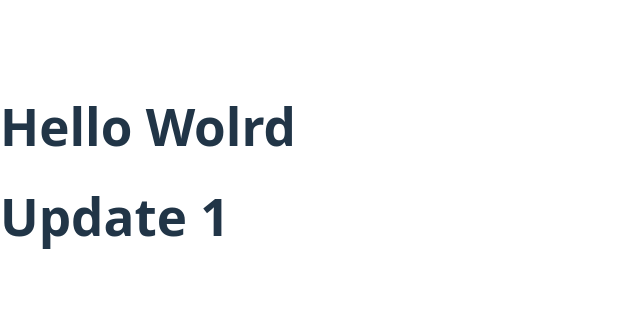
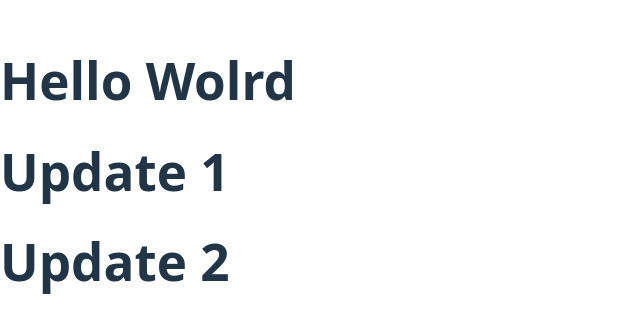
Before and after one commit to LennoNardo/test-github, a React (Vite) app: page / in a window 1280 px wide. Shown: the part 229-562 px from the top of the page, without its empty margins (0-640 px from the left). Built offline with nearby package versions, Linux system fonts and the light colour scheme.

Commit message:
Update 2

```diff
--- a/src/App.jsx
+++ b/src/App.jsx
@@ -5,6 +5,7 @@ function App() {
       <h1>Hello Wolrd</h1>
 
       <h1>Update 1</h1>
+      <h1>Update 2</h1>
     </>
   )
 }
```
